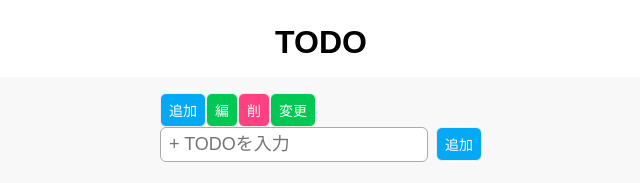
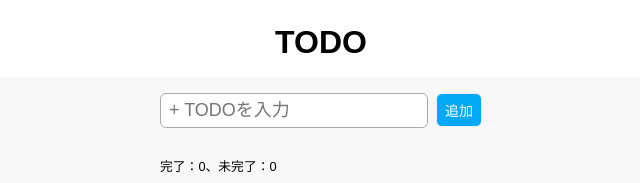
Before and after one commit to pgst/my-vue3-todo, a Vue app in the folder my-vue3-todo/: page / in a window 1280 px wide. Shown: the top 183 px of the page, without its empty margins (319-959 px from the left). Built offline with nearby package versions, Linux system fonts and the light colour scheme.

Commit message:
コンポーネント間のやりとり（子から親へ）

```diff
--- a/my-vue3-todo/src/components/BaseButton.vue
+++ b/my-vue3-todo/src/components/BaseButton.vue
@@ -1,11 +1,15 @@
 <script setup>
+// const props = defineProps({ color: 'blue' | 'green' | 'pink' })
 const props = defineProps({ color: String })
+const emit = defineEmits({ 'on-click': null })
 
-const aaa = () => {}
+const handleClick = () => {
+  emit('on-click')
+}
 </script>
 
 <template>
-  <button class="btn" :class="props.color" @click="aaa"><slot /></button>
+  <button class="btn" :class="props.color" @click="handleClick"><slot /></button>
 </template>
 
 <style scoped>
--- /dev/null
+++ b/my-vue3-todo/src/components/ButtonAdd.vue
@@ -0,0 +1,9 @@
+<script setup>
+import BaseButton from '@/components/BaseButton.vue'
+
+const emit = defineEmits('add-click')
+</script>
+
+<template>
+  <BaseButton class="blue" @on-click="emit('add-click')">追加</BaseButton>
+</template>
--- /dev/null
+++ b/my-vue3-todo/src/components/ButtonDel.vue
@@ -0,0 +1,9 @@
+<script setup>
+import BaseButton from '@/components/BaseButton.vue'
+
+const emit = defineEmits('del-click')
+</script>
+
+<template>
+  <BaseButton class="pink" @on-click="emit('del-click')">削</BaseButton>
+</template>
--- /dev/null
+++ b/my-vue3-todo/src/components/ButtonEdit.vue
@@ -0,0 +1,9 @@
+<script setup>
+import BaseButton from '@/components/BaseButton.vue'
+
+const emit = defineEmits('edit-click')
+</script>
+
+<template>
+  <BaseButton class="green" @on-click="emit('edit-click')">変更</BaseButton>
+</template>
--- /dev/null
+++ b/my-vue3-todo/src/components/ButtonShow.vue
@@ -0,0 +1,9 @@
+<script setup>
+import BaseButton from '@/components/BaseButton.vue'
+
+const emit = defineEmits('show-click')
+</script>
+
+<template>
+  <BaseButton class="green" @on-click="emit('show-click')">編</BaseButton>
+</template>
--- a/my-vue3-todo/src/components/MainTodo.vue
+++ b/my-vue3-todo/src/components/MainTodo.vue
@@ -1,7 +1,11 @@
 <script setup>
 import { ref } from 'vue'
 import { useTodoList } from '@/composables/useTodoList'
-import BaseButton from '@/components/BaseButton.vue'
+// import BaseButton from '@/components/BaseButton.vue'
+import ButtonAdd from '@/components/ButtonAdd.vue'
+import ButtonDel from '@/components/ButtonDel.vue'
+import ButtonEdit from '@/components/ButtonEdit.vue'
+import ButtonShow from '@/components/ButtonShow.vue'
 
 const todo = ref('')
 const isEdit = ref(false)
@@ -33,24 +37,13 @@ const deleteTodo = (id) => {
 const changeCheck = (id) => {
   check(id)
 }
-
-// const countFinMethod = () => {
-//   console.log('method')
-//   const finArr = todoList.value.filter((todo) => todo.checked)
-//   return finArr.length
-// }
 </script>
 
 <template>
-  <BaseButton color="bule">追加</BaseButton>
-  <BaseButton color="green">編</BaseButton>
-  <BaseButton color="pink">削</BaseButton>
-  <BaseButton color="green">変更</BaseButton>
-
   <div>
     <input type="text" class="todo_input" v-model="todo" placeholder="+ TODOを入力" />
-    <button class="btn green" @click="editTodo" v-if="isEdit">変更</button>
-    <button class="btn" @click="addTodo" v-else>追加</button>
+    <ButtonEdit @edit-click="editTodo" v-if="isEdit">変更</ButtonEdit>
+    <ButtonAdd @add-click="addTodo" v-else />
   </div>
 
   <div class="box_list">
@@ -65,8 +58,8 @@ const changeCheck = (id) => {
         <label>{{ todo.task }}</label>
       </div>
       <div class="btns">
-        <button class="btn green" @click="showTodo(todo.id)">編</button>
-        <button class="btn pink" @click="deleteTodo(todo.id)">削</button>
+        <ButtonShow @show-click="showTodo(todo.id)">編</ButtonShow>
+        <ButtonDel @del-click="deleteTodo(todo.id)">削</ButtonDel>
       </div>
     </div>
   </div>
```
